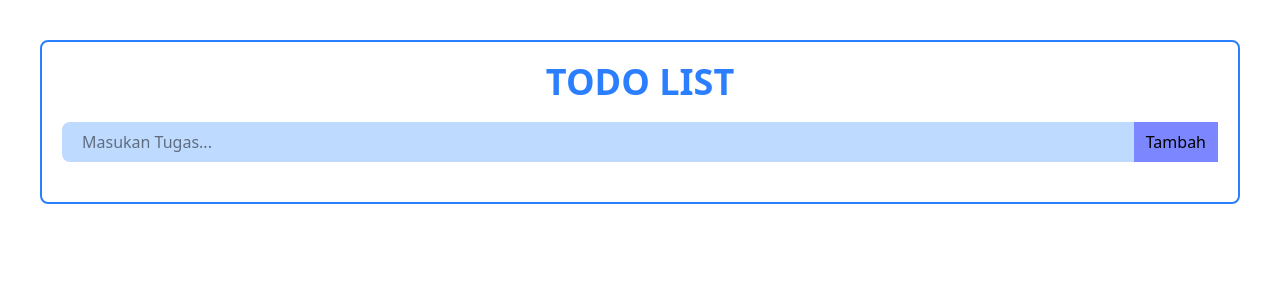
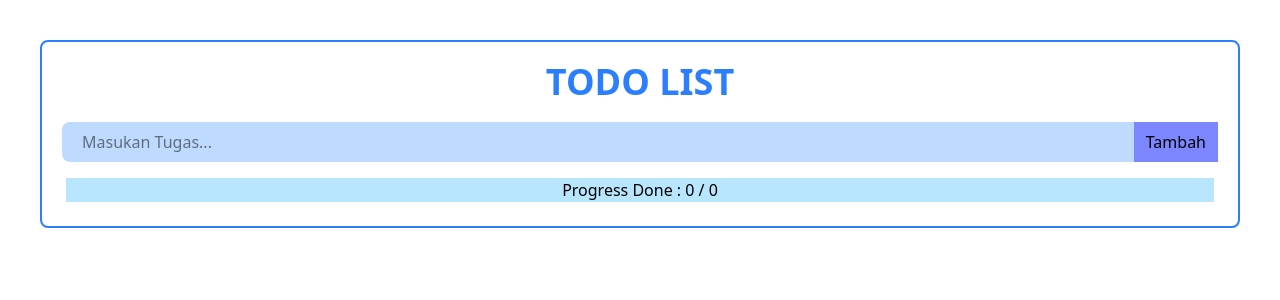
Before and after one commit to Devjack404/SImple-Todo-List-, a Nuxt app: page / in a window 1280 px wide. Shown: the top 300 px of the page. Built offline with nearby package versions, Linux system fonts and the light colour scheme.

Commit message:
Mmembuat fitur melihat jumlah tugas yang terselesaikan

```diff
--- a/app/app.vue
+++ b/app/app.vue
@@ -3,6 +3,17 @@
 
   const newTodo = ref('')// menyimpan teks input
   const todos = ref([])// Menyimpan daftar todo
+
+  // Menyimpan data tugas yang terselesaikan berapa
+  const totalTodos = computed(() => {
+    return todos.value.length
+  })
+
+  //
+  const doneTodos = computed(() => {
+    const completed = todos.value.filter(todo => todo.done)
+    return completed.length
+  })
 
   //ambil data dari daftar todos dan menyimpan ke var savedTodos
   onMounted(() => {
@@ -28,7 +39,7 @@
       text: newTodo.value,
       done: false
     })
-    newTodo.value = ''
+    newTodo.value = '';
   }
 
   //==============DELETE FUNC=======================
@@ -99,6 +110,9 @@
         <button class="px-3 py-1 bg-red-500 text-white rounded-lg" @click="deleteTodo(todo.id)">Del</button>
         <button class="px-3 py-1 bg-blue-500 text-white rounded-lg" @click="editTask(todo.id)">Edit</button>
       </li>
+
+      <!-- Progres tugas yang terselesaikan -->
+      <p class="bg-sky-200">Progress Done : {{ doneTodos }} / {{ totalTodos }}</p>
     </ul>
   </div>
 </template>
```
